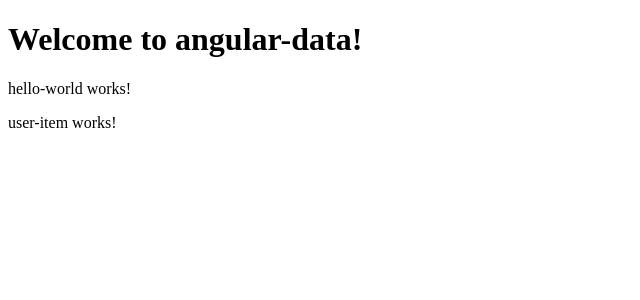
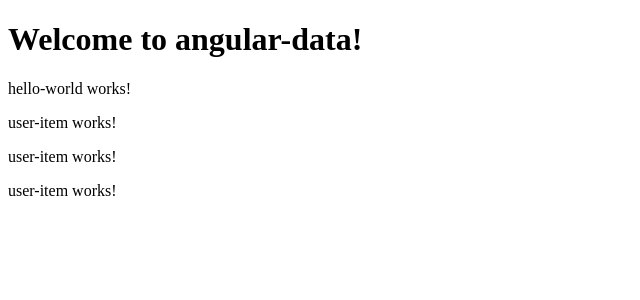
Before and after one commit to ferrari-nico-edu-acc/angular-data-ferrari, an Angular app in the folder angular-data/: page / in a window 1280 px wide. Shown: the top 300 px of the page, without its empty margins (0-640 px from the left). Built offline with nearby package versions, Linux system fonts and the light colour scheme.

Commit message:
sez-3: esperimento sulle istanze

```diff
--- a/angular-data/package.json
+++ b/angular-data/package.json
@@ -22,7 +22,7 @@
   },
   "devDependencies": {
     "@angular/build": "^22.2.7",
-    "@angular/cli": "^22.2.7",
+    "@angular/cli": "^22.3.0",
     "@angular/compiler-cli": "^22.2.0",
     "jsdom": "^30.0.0",
     "prettier": "^3.8.1",
--- a/angular-data/src/app/app.html
+++ b/angular-data/src/app/app.html
@@ -1,3 +1,5 @@
 <h1>Welcome to {{ title() }}!</h1>
 <app-hello-world></app-hello-world>
 <app-user-item></app-user-item>
+<app-user-item></app-user-item>
+<app-user-item></app-user-item>
--- a/angular-data/src/app/user-item/user-item.ts
+++ b/angular-data/src/app/user-item/user-item.ts
@@ -10,5 +10,6 @@ export class UserItem {
   name: string;
   constructor() {
     this.name = 'Felipe';
+    console.log('creato', this.name);
   }
 }
```
Also changed, not shown: 1 other file (tests, documents, lock files or other folders).
